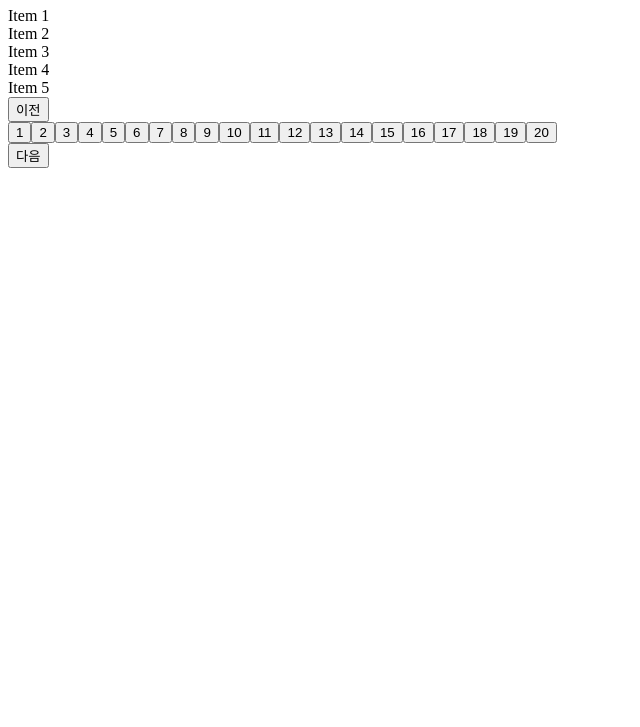
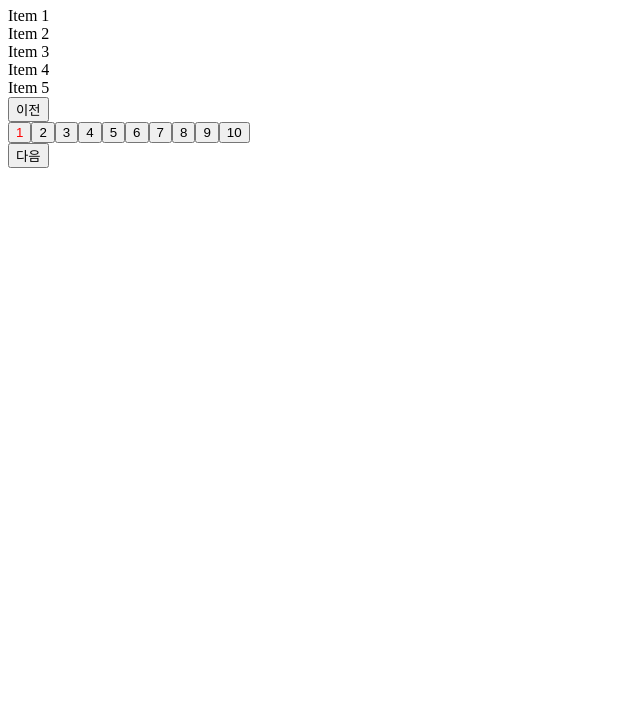
Before and after one commit to SAPyeon/practice, a plain HTML site: page pagination.html in a window 1280 px wide. Shown: the part 73-800 px from the top of the page, without its empty margins (0-640 px from the left). Drawn offline with Linux system fonts and the light colour scheme.

Commit message:
Update pagination.html

```diff
--- a/pagination.html
+++ b/pagination.html
@@ -6,16 +6,23 @@
     <meta http-equiv="X-UA-Compatible" content="IE=edge">
     <meta name="viewport" content="width=device-width, initial-scale=1.0">
     <title>Document</title>
+    <style>
+    .re{
+        color:red;
+    }
+
+    </style>
 </head>
 
 <body>
     <h1>pagination</h1>
     <div id="list"></div>
     <button id="prev">이전</button>
-    <div id="pagination"></div><button id="next">다음</button>
+    <div id="pagination"></div>
+    <button id="next">다음</button>
 </body>
 <script>
-    const list_items = [
+    const data = [
         "Item 1",
         "Item 2",
         "Item 3",
@@ -116,6 +123,22 @@
         "Item 98",
         "Item 99",
         "Item 100",
+        "Item 101",
+        "Item 102",
+        "Item 103",
+        "Item 104",
+        "Item 105",
+        "Item 106",
+        "Item 107",
+        "Item 108",
+        "Item 109",
+        "Item 110",
+        "Item 111",
+        "Item 112",
+        "Item 113",
+        "Item 114",
+        "Item 115",
+        "Item 116",
     ];
     const list_element = document.getElementById('list');
     const pagination_element = document.getElementById('pagination');
@@ -123,17 +146,22 @@
     const next = document.getElementById('next');
 
     let current_page = 1; //현재페이지
-    let rows = 5; // 페이지에 나타낼 갯수
-
+    let amount = 5; // 페이지에 나타낼 갯수
+    let startPage = 1;
+    let endPage = startPage + 9;
+    let total = Math.ceil(data.length / amount);
+    console.log(total)
+    //리스트를 보여주는 함수
     function DisplayList(items, wrapper, amount, page) {
         wrapper.innerHTML = "";
-        page--;
-        let start = amount * page;
-        let end = start + amount;
+        page--; // 페이지번호를 1 다운
 
-        let paginatedItems = items.slice(start, end);
+        let start = amount * page; //현재페이지:(2-1)*5 = 5
+        let end = start + amount; // 5+5 = 10
 
-        for (let i = 0; i < paginatedItems.length; i++) {
+        let paginatedItems = items.slice(start, end); //6-10번까지 불러오기
+
+        for (let i = 0; i < paginatedItems.length; i++) { // 5개까지 불러옴
             let item = paginatedItems[i];
 
             let item_element = document.createElement('div');
@@ -143,47 +171,74 @@
 
         }
     }
-    let endPage = Math.ceil(current_page / 10) * 10;
-    let = startPage = 1;
-    function SetupPagination(items, wrapper, amount, startPage) {
+
+    //버튼 안에 숫자를 넣는 함수
+    function SetupPagination(items, wrapper, amount, current_page , startPage) {
         wrapper.innerHTML = "";
 
-        let page_count = Math.ceil(items.length / amount); //100/5 = 20 //페이징에 나타낼 페이지 수
+        let page_count = Math.ceil(items.length / amount); //100/5 = 20
 
-        if (endPage < 10) {
-            startPage = 1;
-        } else {
-            startPage = endPage - 9;
+        let PageGroup = Math.ceil(current_page / 10) * 10; // 1페이지 : 10, 2페이지:10, 11페이지:20
+        //startPage = 1; // 현재 2페이지 : 2/10+1 = 1 , 11페이지 : 11/10 +1 = 2
+
+        let endPage = startPage + 9;
+        let RealEnd = page_count; //21
+
+        if (RealEnd < endPage) {
+            endPage = RealEnd ;
         }
-
-        for (let i = startPage; i < page_count + 1; i++) {
+        for (let i = startPage; i < endPage+1; i++) {
             let btn = PaginationButton(i, items);
             wrapper.appendChild(btn);
         }
+
     }
+    //버튼만들어 페이징 하는 함수
     function PaginationButton(page, items) {
         let button = document.createElement('button');
         button.innerText = page;
 
         if (current_page == page) {
-            //button.classList.add('active');
+                button.classList.add('re')
+        }
 
-        }
         button.addEventListener("click", function () {
+            //button.classList.remove('re')
             current_page = page;
-            DisplayList(items, list_element, rows, current_page);
-            //let current_btn = document.querySelector('.pagenumbers button.active')
-            //current_btn.classList.remove('active');
-            //button.classList.add('active');
+            DisplayList(items, list_element, amount, current_page);
+             let current_btn = document.querySelector('.re')
+             current_btn.classList.remove('re');
+            button.classList.add('re');
         })
         return button;
     }
-    DisplayList(list_items, list_element, rows, current_page);
-    SetupPagination(list_items, pagination_element, rows, 1);
-    // next.addEventListener("click", function () {
-    //     //startPage = startPage + 10;
-    //     SetupPagination(list_items, pagination_element, rows, 11);
-    // })
+    DisplayList(data, list_element, amount, current_page);
+    SetupPagination(data, pagination_element, amount, current_page,startPage);
+
+    next.addEventListener("click", function () {
+            startPage = startPage+10;
+            if(startPage > total){
+                startPage = startPage -10
+            }
+            console.log(startPage)
+            current_page = startPage;
+            DisplayList(data, list_element, amount, startPage);
+            SetupPagination(data, pagination_element, amount, current_page,startPage);
+    })
+    prev.addEventListener("click",function(){
+        startPage = startPage-10;
+
+        if(startPage<1){
+            startPage = 1;
+            DisplayList(data, list_element, amount, current_page);
+        }else{
+            endPage= startPage+9
+             DisplayList(data, list_element, amount, endPage);
+        }
+        current_page = endPage;
+        console.log(startPage)
+        SetupPagination(data, pagination_element, amount, current_page,startPage);
+    })
 </script>
 
 </html>
```
